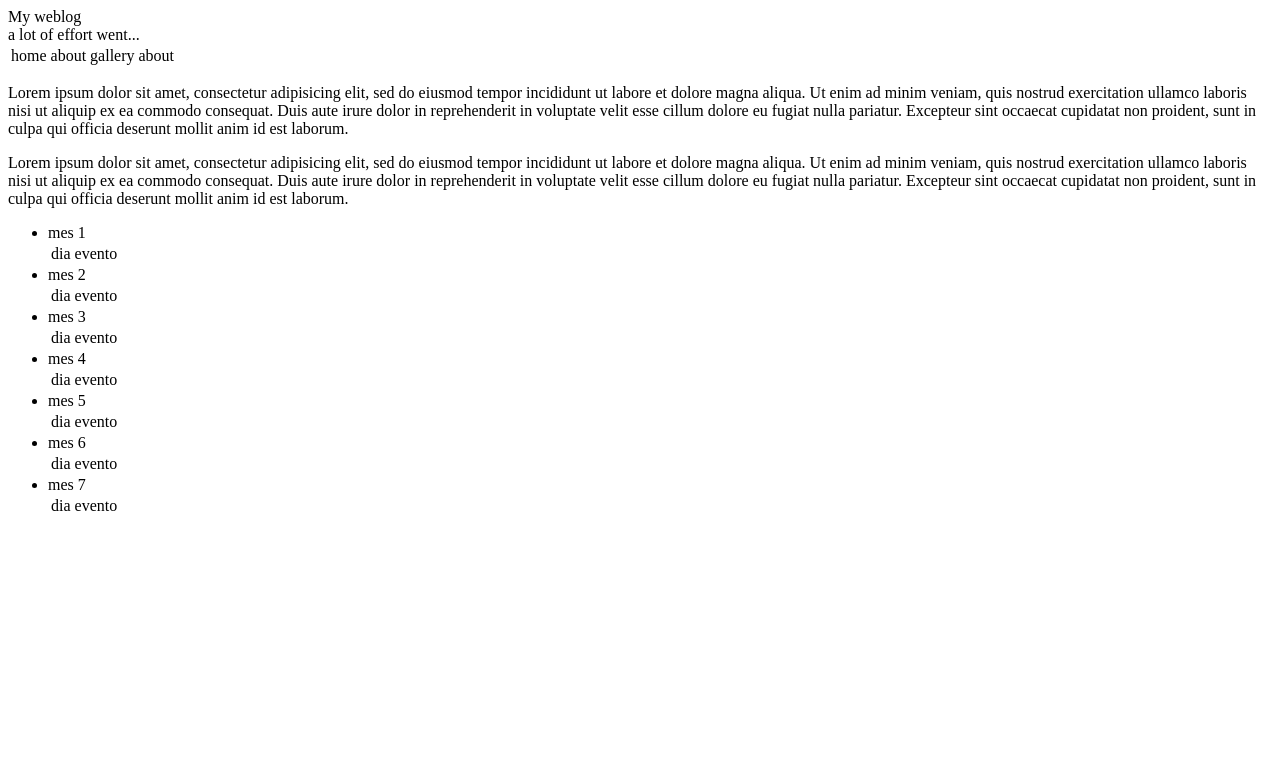
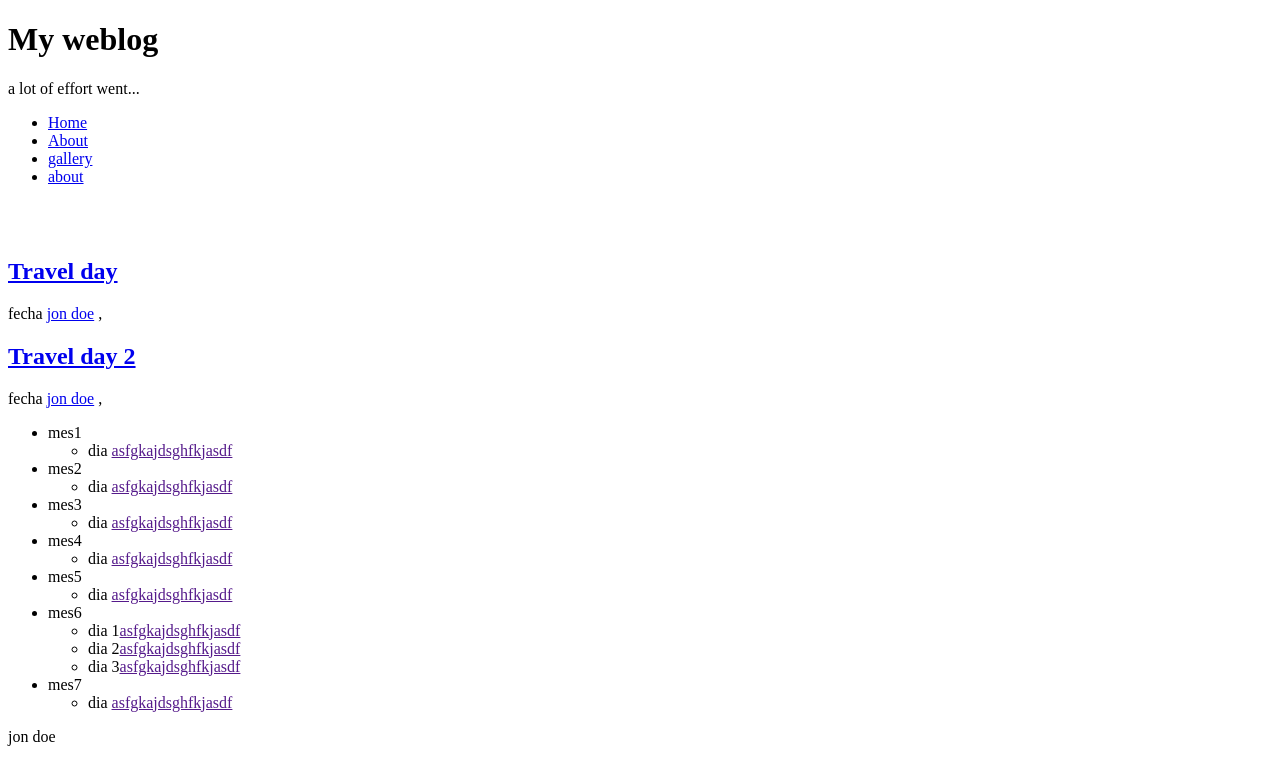
Before and after one commit to igorgarciateran/dam-2015, a plain HTML site: page XHTML/20150209/ej2/indice.html in a window 1280 px wide. Drawn offline with Linux system fonts and the light colour scheme.

Commit message:
ejercicios css

```diff
--- /dev/null
+++ b/CSS2/ej1/main.css
@@ -0,0 +1,23 @@
+/* Todos los elementos de la pagina */
+* { font: 1em/1.3 Arial, Helvetica, sans-serif;
+border:1px solid#000; }
+
+/* Todos los parrafos de la pagina */
+ p { color: #555; }
+
+/* Todos los párrafos contenidos en #primero */
+#primero p{ color: #336699;
+			width:50%;}
+
+/* Todos los enlaces la pagina */
+a { color: #CC3300;
+	width:1000px;}
+
+/* Los elementos "em" contenidos en #primero */
+#primero em{ background: #FFFFCC; padding: .1em; }
+
+/* Todos los elementos "em" de clase "especial" en toda la pagina */
+em.especial{ background: #FFCC99; border: 1px solid #FF9900; padding: .1em; }
+
+/* Elementos "span" contenidos en .normal */
+.normal span{ font-weight: bold; }
--- a/XHTML/20150209/ej2/indice.html
+++ b/XHTML/20150209/ej2/indice.html
@@ -5,106 +5,97 @@
 </head>
 <body>
 
-<!--cabecera-->
-<div id="cabecera">
-	<div>My weblog</div>
-	<div>a lot of effort went...</div>
-	<div>
+<div class="wrapper">
+	<!--cabecera-->
+	<div id="cabecera">
+	 	<h1>My weblog</h1>
+		<p>a lot of effort went...</p>
 
-		<table>
-			<tr>
-				<td>home</td>
-				<td>about</td>
-				<td>gallery</td>
-				<td>about</td>
-			</tr>
-		</table>
+		<ul class="menu">
+			<li><a href="#">Home</a></li>
+			<li><a href="#">About</a></li>
+			<li><a href="#">gallery</a></li>
+			<li><a href="#">about</a></li>
+		</ul>
+
+
 	</div>
-</div>
-<!--fin cabecera-->
+	<!--fin cabecera-->
+	<br>
+	<br>
+	<!--cuerpo-->
+		<div class="Content">
+			<div class="articulos">
+				<div class="articulo">
+					<h2><a href="post.html">Travel day</a></h2>
+					<span>fecha</span>
+					<span>
+						<a href="author.html">jon doe</a>
+						, <a href="post.html#coment"></a>
+					</span>
 
-<!--cuerpo-->
-<div id=cuerpo>
-<p>
-Lorem ipsum dolor sit amet, consectetur adipisicing elit, sed do eiusmod
-tempor incididunt ut labore et dolore magna aliqua. Ut enim ad minim veniam,
-quis nostrud exercitation ullamco laboris nisi ut aliquip ex ea commodo
-consequat. Duis aute irure dolor in reprehenderit in voluptate velit esse
-cillum dolore eu fugiat nulla pariatur. Excepteur sint occaecat cupidatat non
-proident, sunt in culpa qui officia deserunt mollit anim id est laborum.
-</p>
+				</div>
+					<div class="articulo">
+					<h2><a href="post.html">Travel day 2</a></h2>
+					<span>fecha</span>
+					<span>
+						<a href="author.html">jon doe</a>
+						, <a href="post.html#coment"></a>
+					</span>
 
-<p>
-Lorem ipsum dolor sit amet, consectetur adipisicing elit, sed do eiusmod
-tempor incididunt ut labore et dolore magna aliqua. Ut enim ad minim veniam,
-quis nostrud exercitation ullamco laboris nisi ut aliquip ex ea commodo
-consequat. Duis aute irure dolor in reprehenderit in voluptate velit esse
-cillum dolore eu fugiat nulla pariatur. Excepteur sint occaecat cupidatat non
-proident, sunt in culpa qui officia deserunt mollit anim id est laborum.
-</p>
+				</div>
+			</div>
 
-	<div>
-			<ul>
-<li>mes 1
-	<table>
-		<tr>
-			<td>dia</td>
-			<td>evento</td>
-		</tr>
-	</table>
-</li>
-<li>mes 2
-	<table>
-		<tr>
-			<td>dia</td>
-			<td>evento</td>
-		</tr>
-	</table>
-</li>
-<li>mes 3
-	<table>
-		<tr>
-			<td>dia</td>
-			<td>evento</td>
-		</tr>
-</table></li>
-<li>mes 4
-		<table>
-		<tr>
-			<td>dia</td>
-			<td>evento</td>
-		</tr>
-	</table>
-	</li>
-<li>mes 5
-<table>
-	<tr>
-		<td>dia</td>
-		<td>evento</td>
-	</tr>
-</table>
-</li>
-<li>mes 6
-<table>
-	<tr>
-		<td>dia</td>
-		<td>evento</td>
-	</tr>
-</table></li>
-<li>mes 7
-<table>
-	<tr>
-		<td>dia</td>
-		<td>evento</td>
-	</tr>
-</table></li>
-</ul>
-	</div>
+		</div>
 
 
 
+<div id=cuerpo>
 
 
+	<div>
+
+	<ul>
+		<li>mes1
+			<ul>
+			<li>dia <a href="">asfgkajdsghfkjasdf</a></li>
+			</ul>
+		</li>
+		<li>mes2
+				<ul>
+			<li>dia <a href="">asfgkajdsghfkjasdf</a></li>
+			</ul>
+		</li>
+		<li>mes3
+				<ul>
+			<li>dia <a href="">asfgkajdsghfkjasdf</a></li>
+			</ul>
+		</li>
+		<li>mes4
+				<ul>
+			<li>dia <a href="">asfgkajdsghfkjasdf</a></li>
+			</ul>
+		</li>
+		<li>mes5
+				<ul>
+			<li>dia <a href="">asfgkajdsghfkjasdf</a></li>
+			</ul>
+		</li>
+		<li>mes6
+				<ul>
+			<li>dia 1<a href="">asfgkajdsghfkjasdf</a></li>
+			<li>dia 2<a href="">asfgkajdsghfkjasdf</a></li>
+			<li>dia 3<a href="">asfgkajdsghfkjasdf</a></li>
+			</ul>
+		</li>
+		<li>mes7
+				<ul>
+			<li>dia <a href="">asfgkajdsghfkjasdf</a></li>
+			</ul>
+		</li>
+	</ul>
+
+	</div>
 
 
 </div>
@@ -114,10 +105,16 @@ proident, sunt in culpa qui officia deserunt mollit anim id est laborum.
 
 
 <!-- pie pagina-->
+<div class="footer">
+	<span>
+		jon doe
+	</span>
 
+</div>
 
 <!-- FIN pie pagina-->
 
+</div>
 
 
 </body>
```
Also changed, not shown: CSS2/ej1/index.html (added, +40 -0 lines), XHTML/20150209/ej2/pagina2.html (+134 -31 lines), 2 other files.
